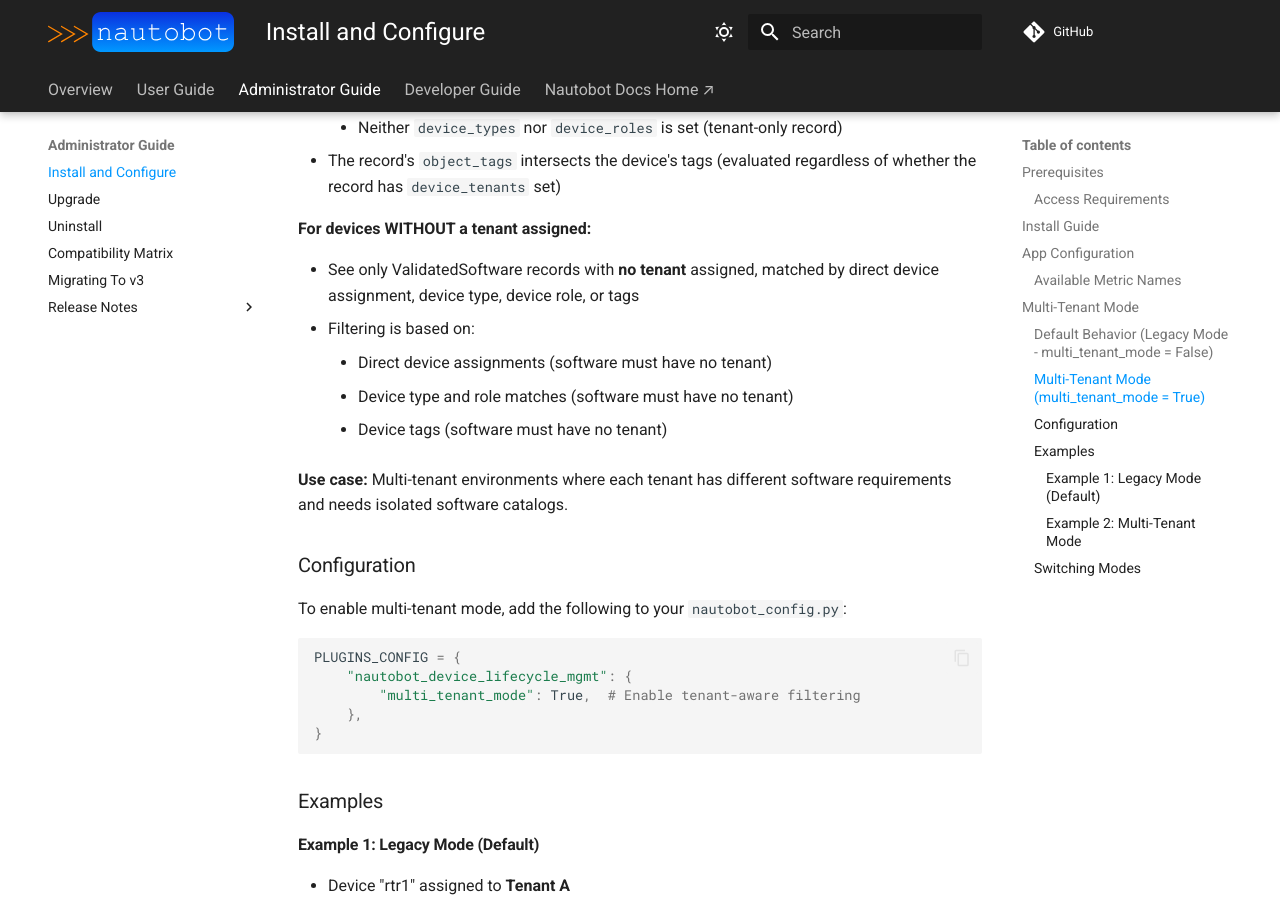
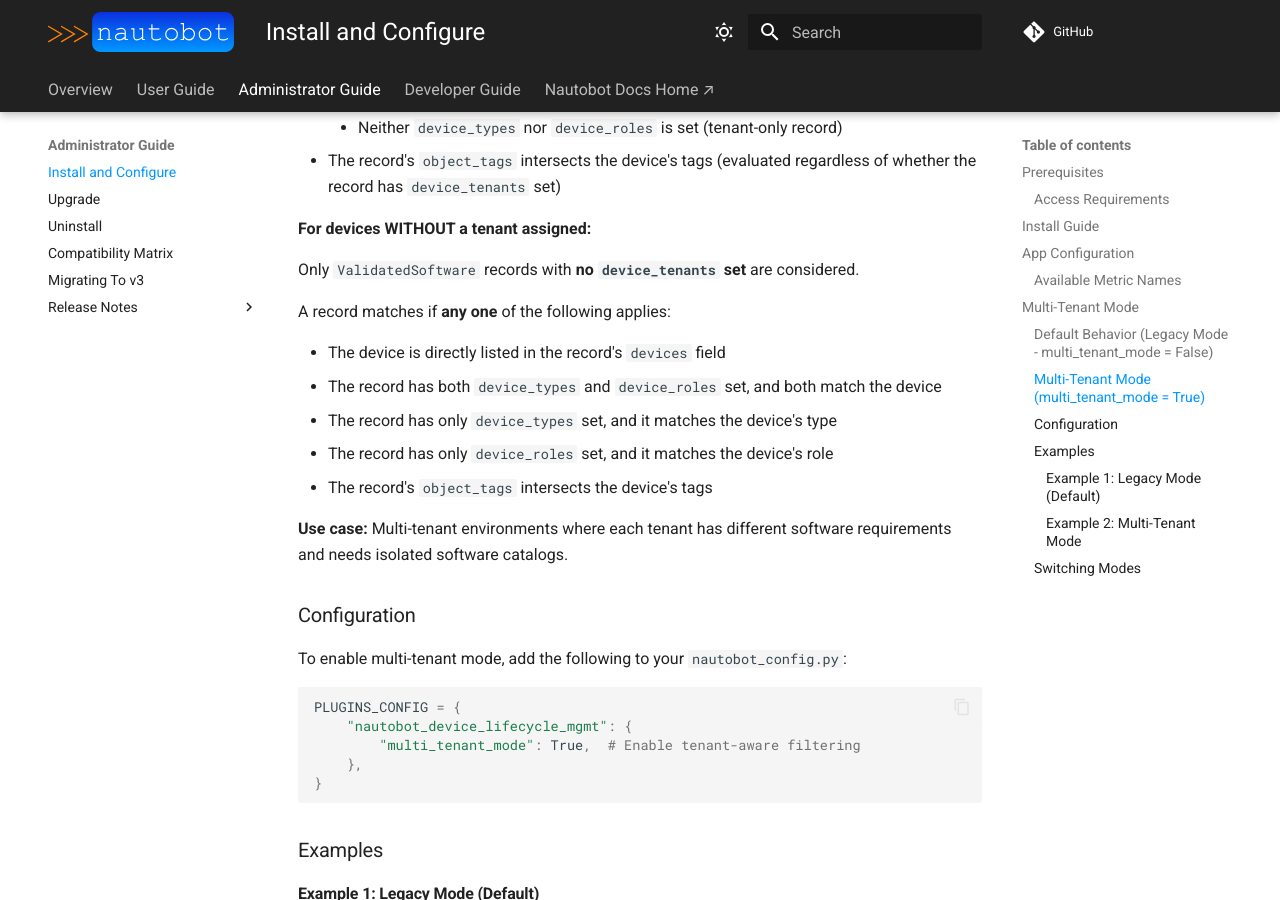
Before and after one commit to nautobot/nautobot-app-device-lifecycle-mgmt, an MkDocs documentation site: the page built from docs/admin/install.md, in a window 1280 px wide and 900 px high, scrolled down 3984 px. Built offline with MkDocs 1.6.1 and Material for MkDocs 9.7.7, drawn with Linux system fonts in a browser that asks for light colours; comment, search, counter and statistics services are not loaded.

Commit message:
Update docs/admin/install.md
Co-authored-by: Przemek Rogala <progala@progala.net>

```diff
--- a/docs/admin/install.md
+++ b/docs/admin/install.md
@@ -123,11 +123,15 @@ A `ValidatedSoftware` record matches if **any one** of the following applies:
 
 **For devices WITHOUT a tenant assigned:**
 
-- See only ValidatedSoftware records with **no tenant** assigned, matched by direct device assignment, device type, device role, or tags
-- Filtering is based on:
-    - Direct device assignments (software must have no tenant)
-    - Device type and role matches (software must have no tenant)
-    - Device tags (software must have no tenant)
+Only `ValidatedSoftware` records with **no `device_tenants` set** are considered.
+
+A record matches if **any one** of the following applies:
+
+- The device is directly listed in the record's `devices` field
+- The record has both `device_types` and `device_roles` set, and both match the device
+- The record has only `device_types` set, and it matches the device's type
+- The record has only `device_roles` set, and it matches the device's role
+- The record's `object_tags` intersects the device's tags
 
 **Use case:** Multi-tenant environments where each tenant has different software requirements and needs isolated software catalogs.
 
```
